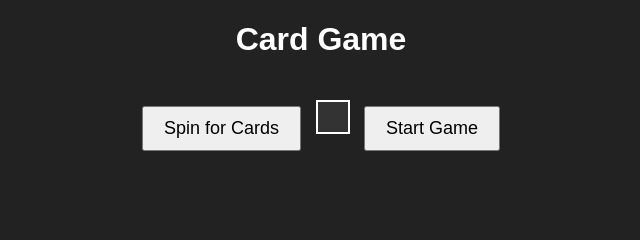
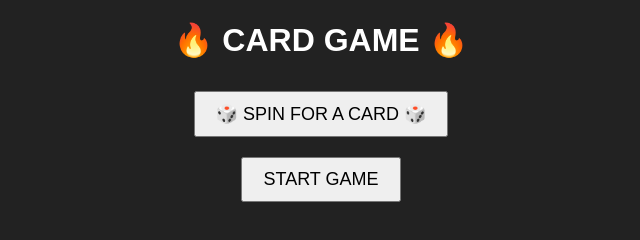
Before and after one commit to mrsum2/Healthy-Bacteria, a plain HTML site: page index.html in a window 1280 px wide. Shown: the whole page, without its empty margins (319-959 px from the left). Drawn offline with Linux system fonts and the light colour scheme.

Commit message:
Update index.html

```diff
--- a/index.html
+++ b/index.html
@@ -3,16 +3,18 @@
 <head>
     <meta charset="UTF-8">
     <meta name="viewport" content="width=device-width, initial-scale=1.0">
-    <title>Card Game - Main Menu</title>
+    <title>RNG Card Game</title>
     <link rel="stylesheet" href="styles.css">
 </head>
 <body>
-    <h1>Card Game</h1>
+    <h1 class="title">🔥 CARD GAME 🔥</h1>
 
-    <button id="spinButton">Spin for Cards</button>
-    <div id="cardResult"></div>
+    <div class="container">
+        <button id="spinButton" class="btn">🎲 SPIN FOR A CARD 🎲</button>
+        <div id="cardDisplay"></div>
+    </div>
 
-    <button id="startGameButton">Start Game</button>
+    <button id="startGameButton" class="btn start-btn">START GAME</button>
 
     <script src="script.js"></script>
 </body>
```
